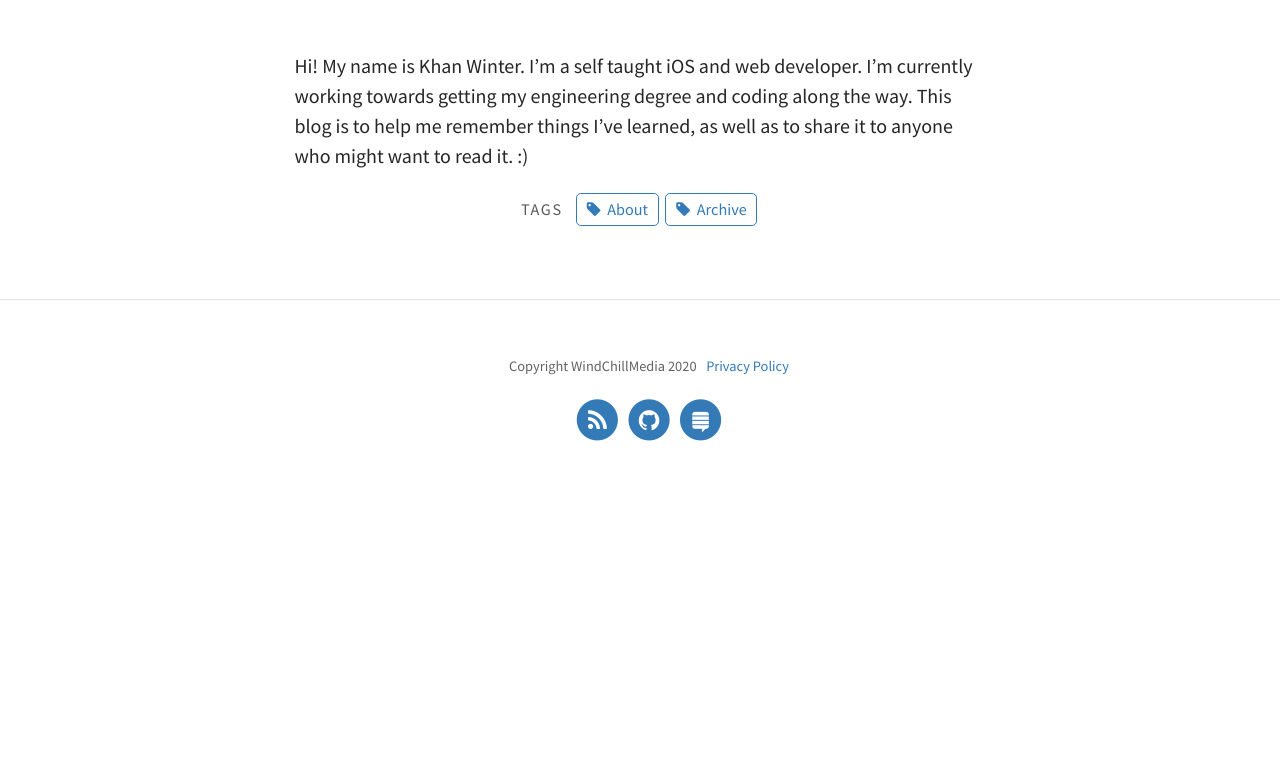
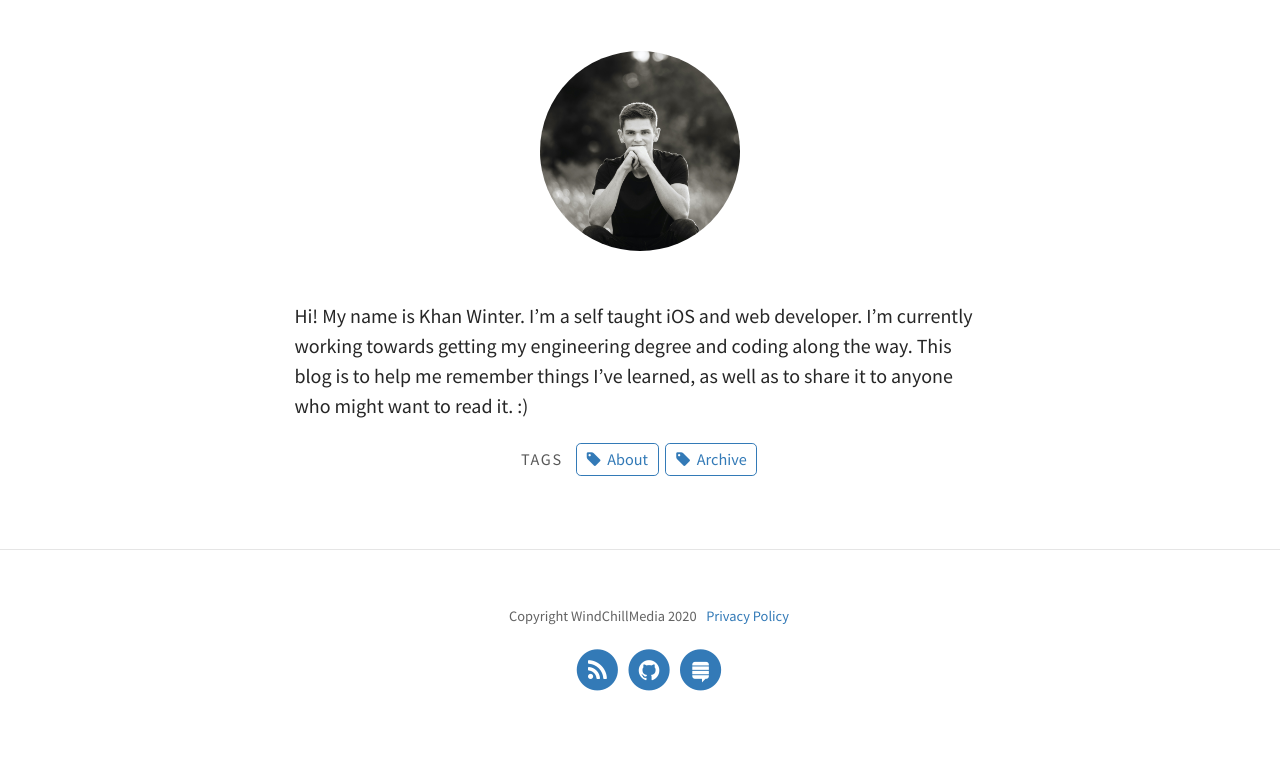
Before and after one commit to thecoolwinter/blog, a Jekyll site: the page built from pages/about.md, in a window 1280 px wide. Shown: the part 350-1113 px from the top of the page. Built offline with Jekyll 4.4.1, drawn with Linux system fonts in a browser that asks for light colours; before the commit the page ends 900 px from its top, so only the background shows below that.

Commit message:
avatar image + fixed 404

```diff
--- a/_config.yml
+++ b/_config.yml
@@ -88,7 +88,7 @@ theme_settings:
   # Open the "_sass > base" folder, and open "_variables.scss"
 
 # PAGINATION
-paginate: 10
+paginate: 20
 paginate_path: "blog/page:num"
 
 # AUTHORS
--- a/_sass/layouts/_page.scss
+++ b/_sass/layouts/_page.scss
@@ -10,4 +10,22 @@ h1.title {
     // text-shadow: 1px 1px 2px $text-shadow;
 }
 
+.circular-image-container {
+    text-align: center;
+    margin-bottom: 45px;
+}
+
+.circular-image {
+    display: inline-block;
+    position: relative;
+    width: 200px;
+    height: 200px;
+    overflow: hidden;
+    border-radius: 50%;
+    img {
+        padding: 0;
+        width: auto;
+        height: 100%;
+    }
+}
 //Shared css in _post.scss
--- a/pages/about.md
+++ b/pages/about.md
@@ -6,4 +6,6 @@ feature-img: "assets/img/pexels/about_background.jpg"
 tags: [About, Archive]
 ---
 
+<div class="circular-image-container"><div class="circular-image"><img src="../assets/img/avatars/Khan-square.jpg"/></div></div>
+
 Hi! My name is Khan Winter. I'm a self taught iOS and web developer. I'm currently working towards getting my engineering degree and coding along the way. This blog is to help me remember things I've learned, as well as to share it to anyone who might want to read it. :)
```
Also changed, not shown: pages/404.md (+1 -1 lines), pages/portfolio.md (+1 -1 lines), assets/img/avatars/Khan-square.jpg (added).
